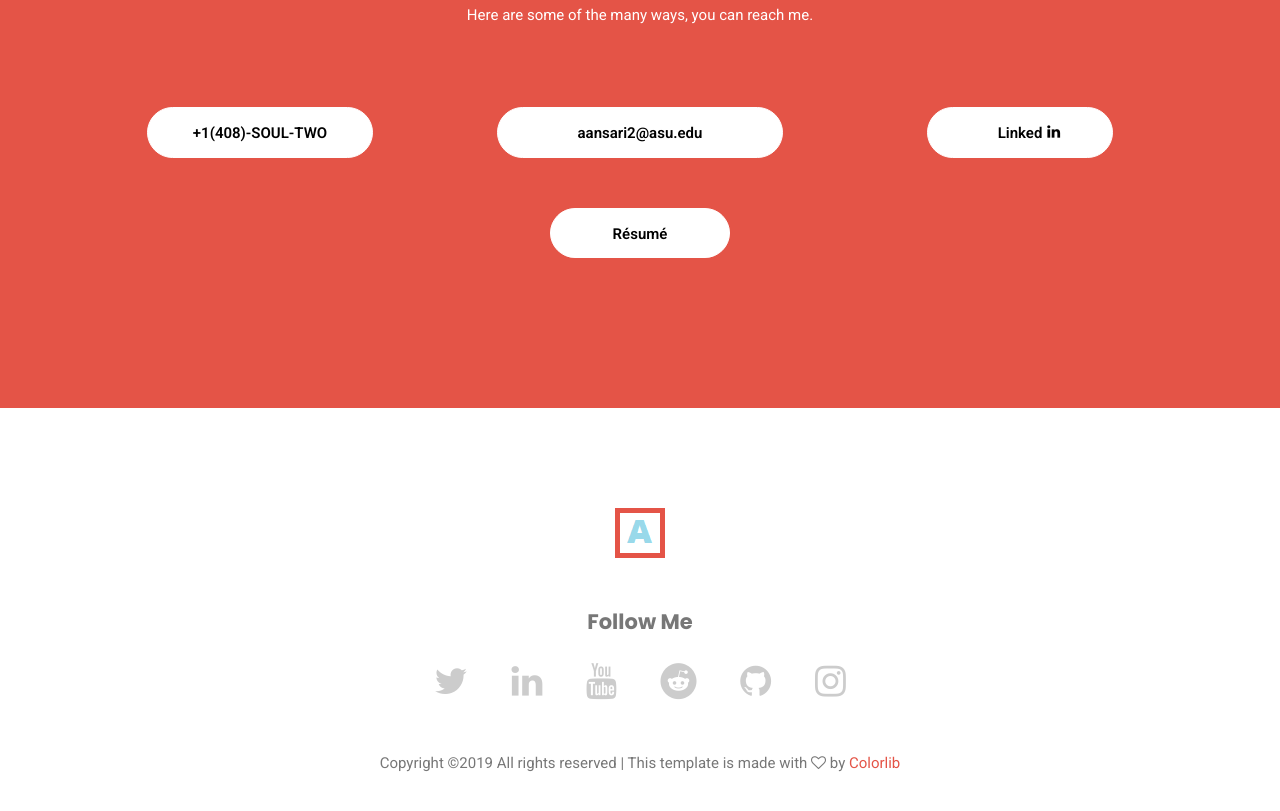
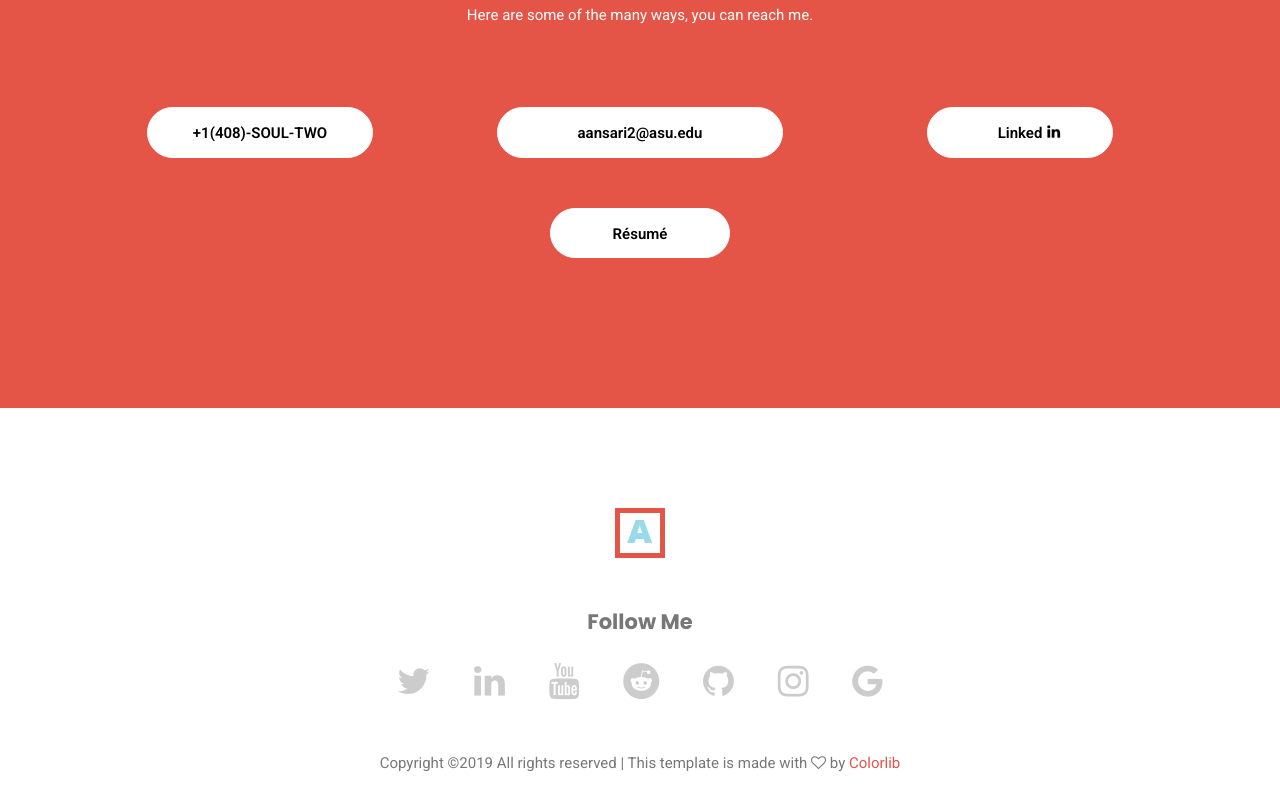
Before and after one commit to aansari2/Adil-Ansari, a plain HTML site: page index.html in a window 1280 px wide. Shown: the part 5382-6193 px from the top of the page. Drawn offline with nearby package versions, Linux system fonts and the light colour scheme; some packages are replaced by stand-ins of ours.

Commit message:
Update index.html

```diff
--- a/index.html
+++ b/index.html
@@ -631,6 +631,7 @@
 							<a href="https://reddit.com/u/ansariddle"><i class="fa fa-reddit"></i></a>
 							<a href="https://github.com/aansari2"><i class="fa fa-github"></i></a>
 							<a href="https://www.instagram.com/ansariddle/"><i class="fa fa-instagram"></i></a>
+							<a href="mailto:adil.a44@gmail.com"><i class="fa fa-google"></i></a>
 						</div>
 					</div>
 				</div>
```
